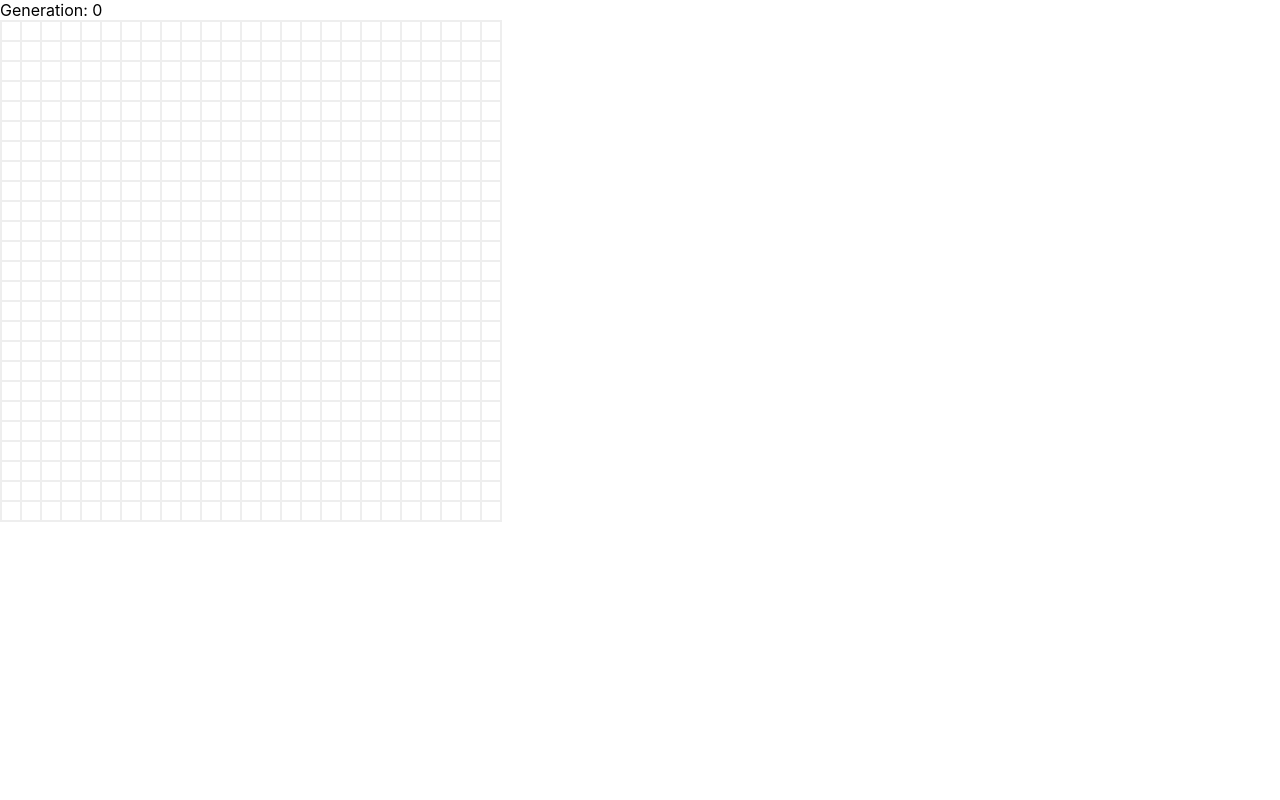
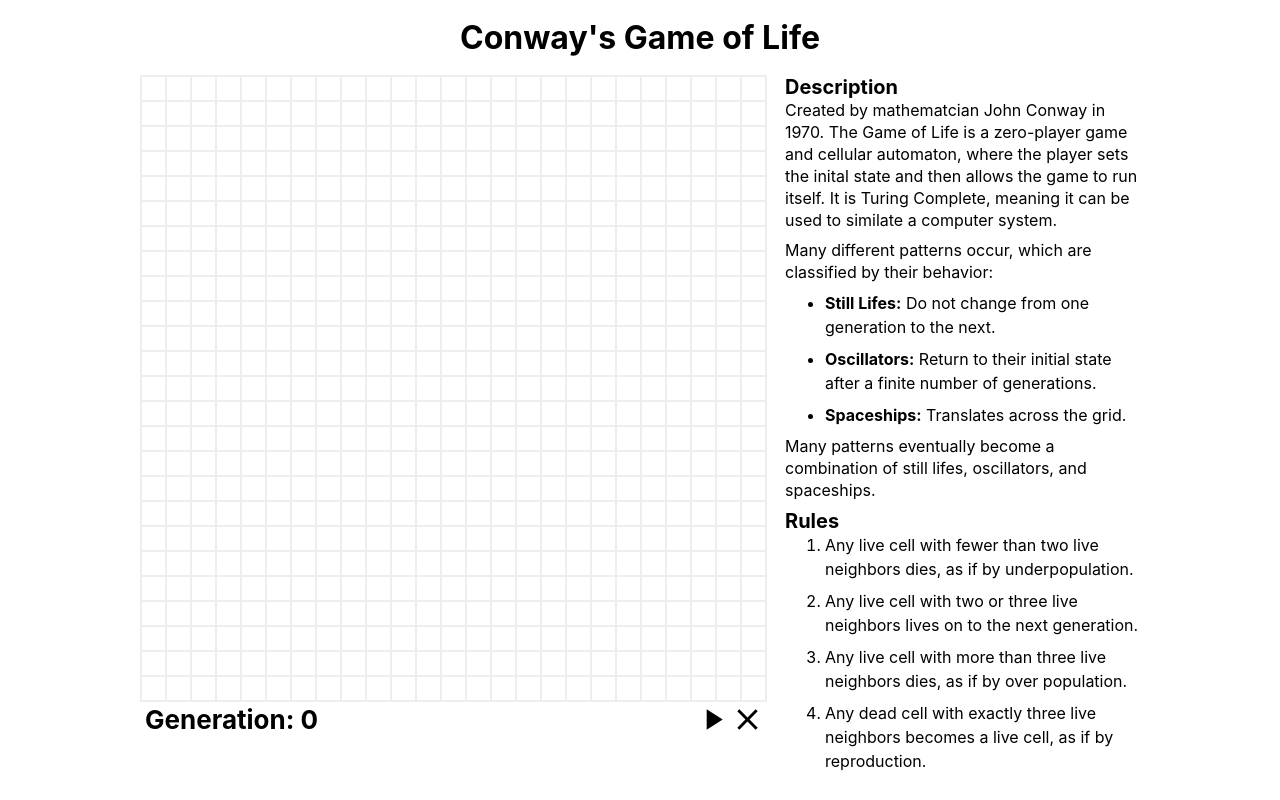
Before and after one commit to Pergamene/cs-build-1-game-of-life, a React (Create React App) app: page / in a window 1280 px wide. Built offline with nearby package versions, Linux system fonts and the light colour scheme.

Commit message:
all layout done, no game rules

```diff
--- a/package.json
+++ b/package.json
@@ -4,6 +4,7 @@
   "private": true,
   "dependencies": {
     "@material-ui/core": "^4.11.0",
+    "@material-ui/icons": "^4.9.1",
     "@testing-library/jest-dom": "^4.2.4",
     "@testing-library/react": "^9.5.0",
     "@testing-library/user-event": "^7.2.1",
--- a/src/components/Board.jsx
+++ b/src/components/Board.jsx
@@ -1,42 +1,85 @@
 import React, { useState, Fragment } from 'react';
 import { makeStyles } from '@material-ui/core/styles';
+import PlayArrowIcon from '@material-ui/icons/PlayArrow';
+import PauseIcon from '@material-ui/icons/Pause';
+import ClearIcon from '@material-ui/icons/Clear';
 
-import Row from './Row';
+import Cell from './Cell';
 
 const useStyles = makeStyles({
+  root: {
+    width: '625px',
+  },
   grid: {
     display: 'flex',
-    flexDirection: 'column',
-    height: '500px',
-    width: '500px',
+    flexWrap: 'wrap',
+    height: '625px',
+    width: '625px',
     border: '1px solid #eee',
+  },
+  interface: {
+    display: 'flex',
+    justifyContent: 'space-between',
+  },
+  counter: {
+    fontSize: '26px',
+    margin: '2px 5px',
+  },
+  buttons: {
+    display: 'flex',
   },
 });
 
-const Board = props => {
-  const { size } = props;
+const Board = () => {
   const classes = useStyles();
+  const [hasStarted, setHasStarted] = useState(false);
+  const [isPlaying, setIsPlaying] = useState(false);
   const [generation, setGeneration] = useState(0);
-  const [displayBuffer, setDisplayBuffer] = useState(new Array(size).fill(Array(size).fill(false)));
-  const [workBuffer, setWorkBuffer] = useState(new Array(size).fill(Array(size).fill(false)));
+  const [lifeData, setLifeData] = useState(new Array(625).fill(false));
 
-  const toggleCell = (row, column) => {
-    const newDisplayBuffer = displayBuffer.map(row => {
-      return row.slice();
-    });
-    newDisplayBuffer[row][column] = !newDisplayBuffer[row][column];
-    setDisplayBuffer(newDisplayBuffer);
+  const toggleCell = cellId => {
+    if (!hasStarted) {
+      const newLifeData = lifeData.slice();
+      newLifeData[cellId] = !newLifeData[cellId];
+      setLifeData(newLifeData);
+    }
+  };
+
+  const handlePlay = () => {
+    setHasStarted(true);
+    setIsPlaying(true);
+  };
+
+  const handlePause = () => {
+    setIsPlaying(false);
+  };
+
+  const handleClear = () => {
+    setLifeData(new Array(625).fill(false));
+    setHasStarted(false);
+    setIsPlaying(false);
+    setGeneration(0);
   };
 
   return (
-    <Fragment>
-      <div>Generation: {generation}</div>
+    <div className={classes.root}>
       <div className={classes.grid}>
-        {displayBuffer.map((cells, row) => {
-          return <Row cells={cells} row={row} toggleCell={toggleCell} key={row} />;
+        {lifeData.map((isAlive, cellId) => {
+          return <Cell isAlive={isAlive} cellId={cellId} toggleCell={toggleCell} key={cellId} />;
         })}
       </div>
-    </Fragment>
+      <div className={classes.interface}>
+        <h2 className={classes.counter}>Generation: {generation}</h2>
+        <div className={classes.buttons}>
+          {isPlaying ? (
+            <PauseIcon fontSize="large" onClick={handlePause} />
+          ) : (
+            <PlayArrowIcon fontSize="large" onClick={handlePlay} />
+          )}
+          <ClearIcon fontSize="large" onClick={handleClear} />
+        </div>
+      </div>
+    </div>
   );
 };
 
--- a/src/components/Cell.jsx
+++ b/src/components/Cell.jsx
@@ -4,24 +4,23 @@ import { makeStyles } from '@material-ui/core/styles';
 const useStyles = makeStyles({
   root: {
     backgroundColor: props => props.isAlive ? '#000' : '#fff',
-    display: 'flex',
-    flex: '1',
+    boxSizing: 'border-box',
+    width: '25px',
+    height: '25px',
     border: '1px solid #eee',
   },
 });
 
 const Cell = props => {
-  const { isAlive, row, column, toggleCell } = props;
+  const { isAlive, cellId, toggleCell } = props;
   const classes = useStyles({ isAlive });
 
-  const toggleIsAlive = () => {
-    toggleCell(row, column);
+  const handleClick = () => {
+    toggleCell(cellId);
   };
 
   return (
-    <div className={classes.root} onClick={toggleIsAlive}>
-      {isAlive}
-    </div>
+    <div className={classes.root} onClick={handleClick} />
   );
 };
 
--- /dev/null
+++ b/src/components/Description.jsx
@@ -0,0 +1,51 @@
+import React from 'react';
+import { makeStyles } from '@material-ui/core/styles';
+
+const useStyles = makeStyles({
+  root: {
+    display: 'flex',
+    flexDirection: 'column',
+  },
+  header: {
+    margin: '0',
+    fontSize: '20px',
+  },
+  p: {
+    lineHeight: '22px',
+    margin: '0 0 8px',
+  },
+  list: {
+    margin: '0',
+    lineHeight: '24px',
+  },
+  item: {
+    marginBottom: '8px',
+  },
+});
+
+const Description = () => {
+  const classes = useStyles();
+
+  return (
+    <div className={classes.root}>
+      <h3 className={classes.header}>Description</h3>
+      <p className={classes.p}>Created by mathematcian John Conway in 1970.  The Game of Life is a zero-player game and cellular automaton, where the player sets the inital state and then allows the game to run itself.  It is Turing Complete, meaning it can be used to similate a computer system.</p>
+      <p className={classes.p}>Many different patterns occur, which are classified by their behavior:</p>
+      <ul className={classes.list}>
+        <li className={classes.item}><b>Still Lifes:</b> Do not change from one generation to the next.</li>
+        <li className={classes.item}><b>Oscillators:</b> Return to their initial state after a finite number of generations.</li>
+        <li className={classes.item}><b>Spaceships:</b> Translates across the grid.</li>
+      </ul>
+      <p className={classes.p}>Many patterns eventually become a combination of still lifes, oscillators, and spaceships.</p>
+      <h3 className={classes.header}>Rules</h3>
+      <ol className={classes.list}>
+        <li className={classes.item}>Any live cell with fewer than two live neighbors dies, as if by underpopulation.</li>
+        <li className={classes.item}>Any live cell with two or three live neighbors lives on to the next generation.</li>
+        <li className={classes.item}>Any live cell with more than three live neighbors dies, as if by over population.</li>
+        <li className={classes.item}>Any dead cell with exactly three live neighbors becomes a live cell, as if by reproduction.</li>
+      </ol>
+    </div>
+  );
+};
+
+export default Description;
--- a/src/components/Game.jsx
+++ b/src/components/Game.jsx
@@ -1,21 +1,45 @@
-import React, { useState } from 'react';
+import React from 'react';
 import { makeStyles } from '@material-ui/core/styles';
 
 import Board from './Board';
+import Description from './Description';
 
 const useStyles = makeStyles({
   root: {
-
+    maxWidth: '1000px',
+    margin: '0 auto',
+    display: 'flex',
+    flexDirection: 'column',
   },
+  title: {
+    margin: '18px auto',
+  },
+  content: {
+    display: 'flex',
+  },
+  board: {
+    marginRight: '20px',
+  },
+  side: {
+    display: 'flex',
+    flexDirection: 'column',
+  }
 });
 
 const Game = () => {
   const classes = useStyles();
-  const [size, setSize] = useState(25);
 
   return (
-    <div>
-      <Board size={size} />
+    <div className={classes.root}>
+      <h1 className={classes.title}>Conway's Game of Life</h1>
+      <div className={classes.content}>
+        <div className={classes.board}>
+          <Board />
+        </div>
+        <div className={classes.side}>
+          <Description />
+        </div>
+      </div>
     </div>
   );
 };
--- a/src/components/Row.jsx
+++ /dev/null
@@ -1,26 +0,0 @@
-import React from 'react';
-import { makeStyles } from '@material-ui/core/styles';
-
-import Cell from './Cell';
-
-const useStyles = makeStyles({
-  root: {
-    display: 'flex',
-    flex: '1',
-  },
-});
-
-const Row = props => {
-  const { cells, row, toggleCell } = props;
-  const classes = useStyles();
-
-  return (
-    <div className={classes.root}>
-      {cells.map((isAlive, column) => {
-        return <Cell isAlive={isAlive} row={row} column={column} toggleCell={toggleCell} key={`${row}, ${column}`} />;
-      })}
-    </div>
-  );
-};
-
-export default Row;
--- a/src/services/Cell.js
+++ /dev/null
@@ -1,5 +0,0 @@
-class Cell {
-
-}
-
-export default Cell;
--- a/src/services/Game.js
+++ /dev/null
@@ -1,5 +0,0 @@
-class Game {
-
-}
-
-export default Game;
--- a/src/state/Cell.js
+++ /dev/null
@@ -1,5 +0,0 @@
-class Cell {
-
-}
-
-export default Cell;
--- a/src/state/Game.js
+++ /dev/null
@@ -1,5 +0,0 @@
-class Game {
-
-}
-
-export default Game;
--- /dev/null
+++ b/src/utils/Generations.js
@@ -0,0 +1,5 @@
+class Generations {
+
+}
+
+export default Generations;
```
Also changed, not shown: 1 other file (tests, documents, lock files or other folders).
